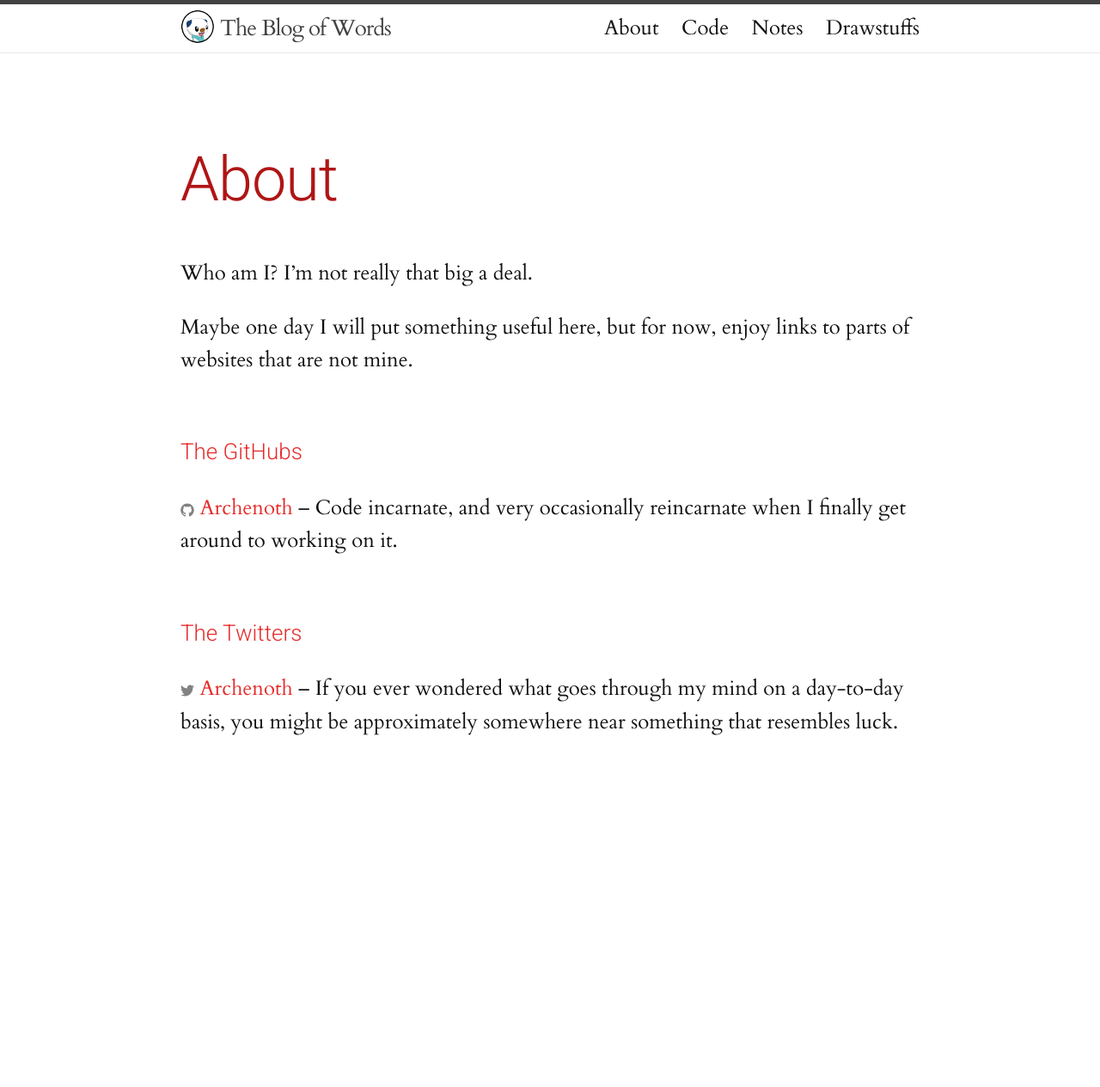
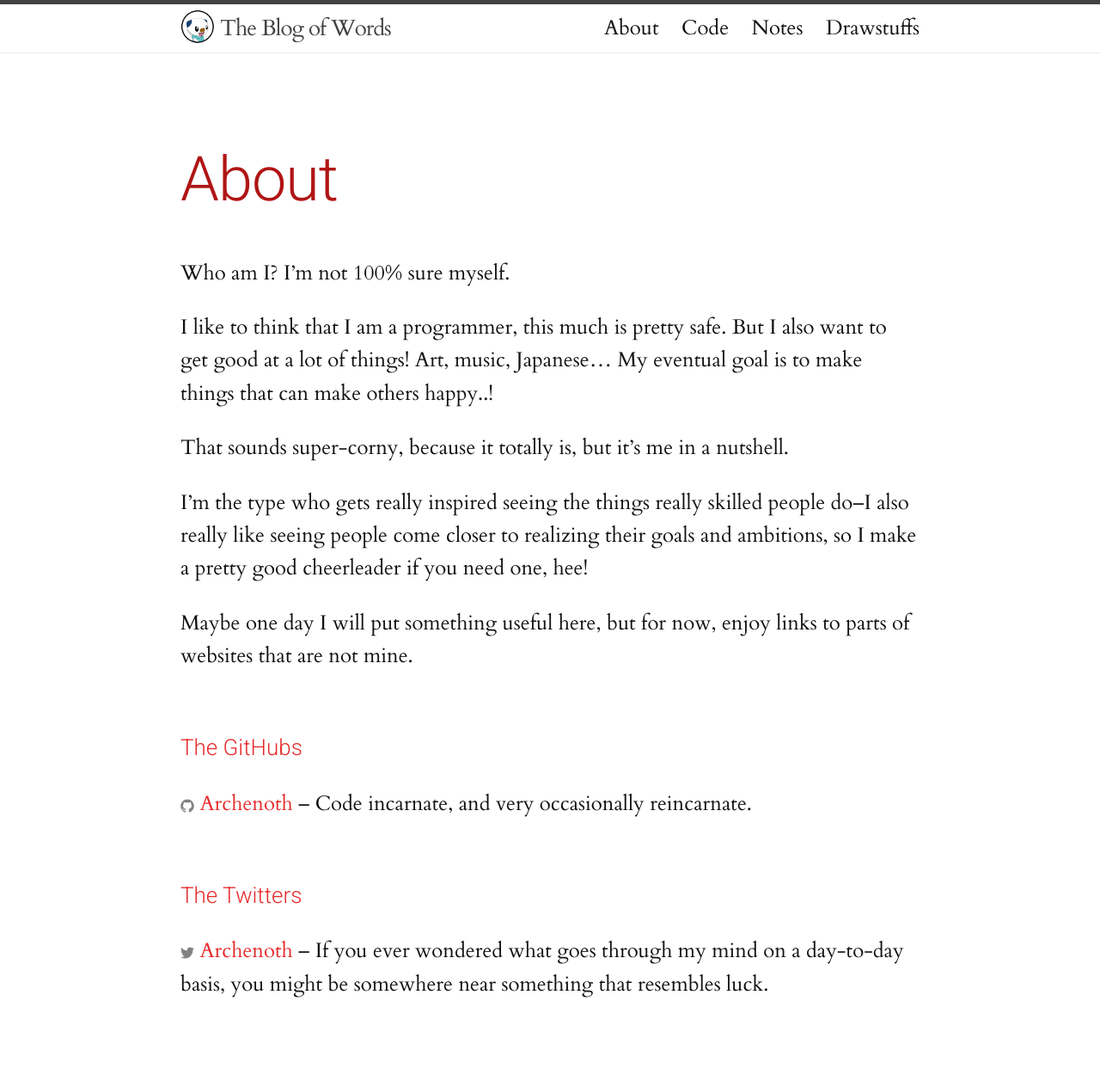
Before and after one commit to Crinklewott/diape.red, a Jekyll site: the page built from about.md, in a window 1280 px wide. Shown: the whole page at 86% size. Built offline with Jekyll 4.4.1, drawn with Linux system fonts in a browser that asks for light colours; before the commit the page ends 959 px from its top, so only the background shows below that.

Commit message:
Updated about page

```diff
--- a/about.md
+++ b/about.md
@@ -4,7 +4,19 @@ title: About
 permalink: /about/
 ---
 
-Who am I? I'm not really that big a deal.
+Who am I? I'm not 100% sure myself.
+
+I like to think that I am a programmer, this much is pretty safe. But
+I also want to get good at a lot of things! Art, music, Japanese... My
+eventual goal is to make things that can make others happy..!
+
+That sounds super-corny, because it totally is, but it's me in a
+nutshell.
+
+I'm the type who gets really inspired seeing the things really skilled
+people do--I also really like seeing people come closer to realizing
+their goals and ambitions, so I make a pretty good cheerleader if you
+need one, hee!
 
 Maybe one day I will put something useful here, but for now, enjoy
 links to parts of websites that are not mine.
@@ -12,14 +24,12 @@ links to parts of websites that are not mine.
 {% if site.github_username %}
 ### [The GitHubs](https://github.com/{{site.github_username}})
   {% include icon-github.html username=site.github_username %} -- Code
-  incarnate, and very occasionally reincarnate when I finally get
-  around to working on it.
+  incarnate, and very occasionally reincarnate.
 {% endif %}
 
 {% if site.twitter_username %}
 ### [The Twitters](https://twitter.com/{{site.twitter_username}})
   {% include icon-twitter.html username=site.twitter_username %} -- If
   you ever wondered what goes through my mind on a day-to-day basis,
-  you might be approximately somewhere near something that resembles
-  luck.
+  you might be somewhere near something that resembles luck.
 {% endif %}
```
